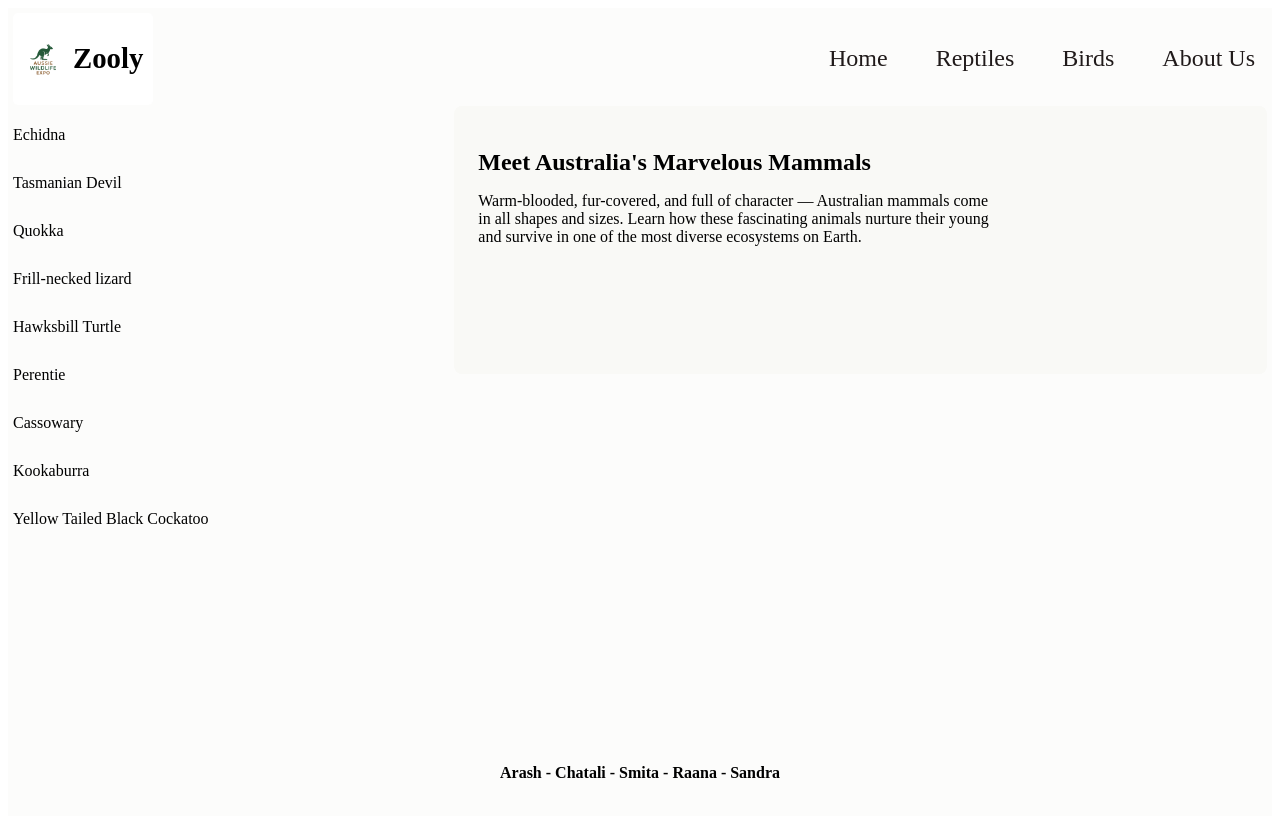
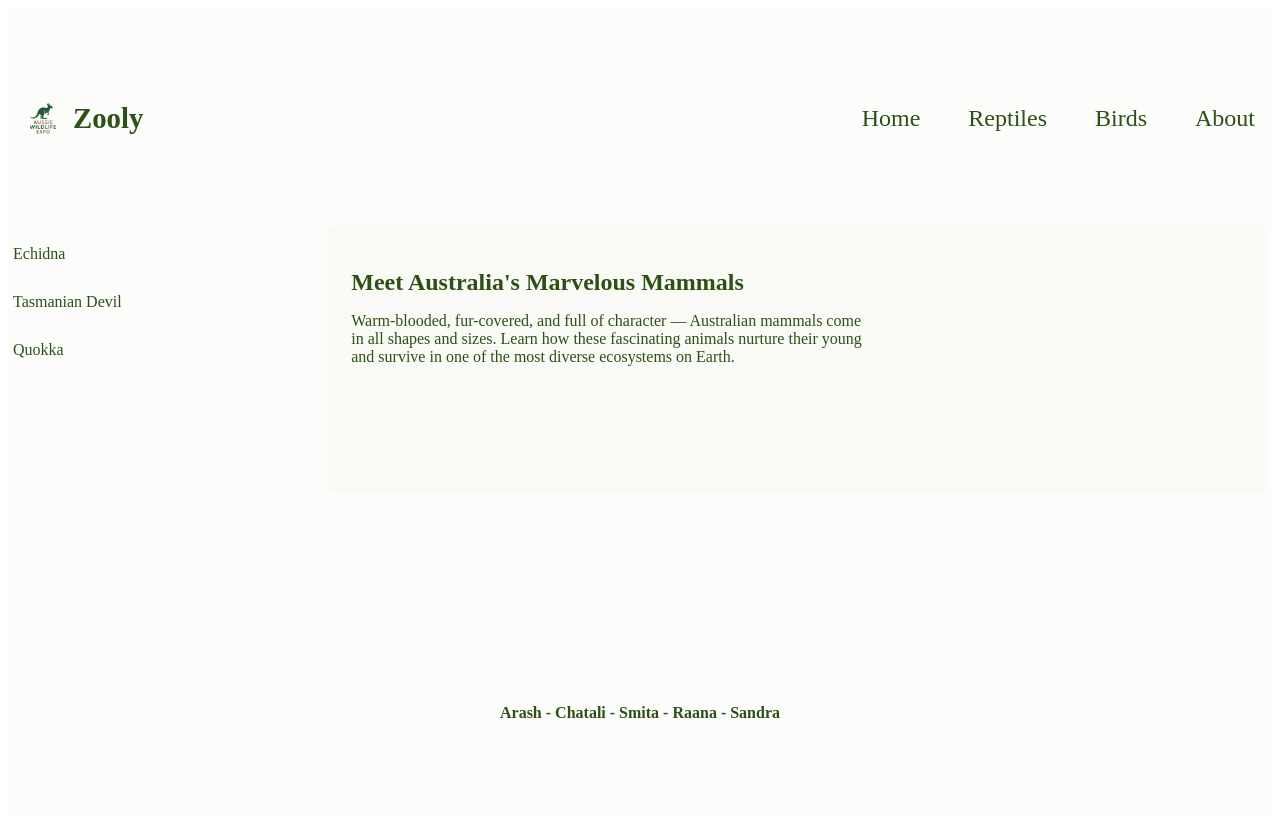
Before and after one commit to ArashSafarighouzhdi/Australia-Zoo, a plain HTML site: page mammals.html in a window 1280 px wide. Drawn offline with Linux system fonts and the light colour scheme.

Commit message:
fixed css based on figma

```diff
--- a/mammal.html
+++ b/mammals.html
@@ -21,7 +21,7 @@
             <li><a href="index.html">Home</a></li>
             <li><a href="reptiles.html">Reptiles</a></li>
             <li><a href="birds.html">Birds</a></li>
-            <li><a href="about.html">About Us</a></li>
+            <li><a href="about.html">About</a></li>
           </ul>
         </nav>
       </header>
@@ -32,13 +32,6 @@
           <li><a href="#">Echidna</a></li>
           <li><a href="#">Tasmanian Devil</a></li>
           <li><a href="#">Quokka</a></li>
-          <li><a href="#">Frill-necked lizard</a></li>
-          <li><a href="#">Hawksbill Turtle</a></li>
-          <li><a href="#">Perentie</a></li>
-          <li><a href="#">Cassowary</a></li>
-          <li><a href="#">Kookaburra</a></li>
-          <li><a href="#">Yellow Tailed Black Cockatoo</a></li>
-        </ul>
       </aside>
 
       <!-- Main content -->
--- a/styles/about.css
+++ b/styles/about.css
@@ -1,4 +1,3 @@
-
 .sidebar h3 {
   font-size: 1.5em;
   margin-bottom: 15px;
@@ -131,7 +130,6 @@
   flex-shrink: 0;
 }
 
-/* Member Details */
 .member-details {
   color: #666;
   line-height: 1.8;
--- a/styles/style.css
+++ b/styles/style.css
@@ -1,10 +1,13 @@
+* {
+  color: #2d5016;
+}
 .container {
   display: grid;
   grid-template-areas:
     "header header"
     "sidebar content"
     "footer footer";
-  grid-template-rows: auto 1fr auto;
+  grid-template-columns: 1fr 3fr;
   min-height: 100vh;
   gap: 1px;
   background-color: rgb(252, 252, 251);
@@ -12,18 +15,16 @@
 }
 
 .container div {
-  background-color: white;
   padding: 10px;
   border-radius: 5px;
-
 }
 .container div.sidebar {
   grid-area: sidebar;
   padding: 20px;
-  background-color: #F5F5F0;
-  font-size : 24px;
+  background-color: #f5f5f0;
+  font-size: 24px;
 }
-.container .sidebar ul{
+.container .sidebar ul {
   list-style: none;
   margin-top: 20px;
   padding: 0;
@@ -34,8 +35,7 @@
 .container .sidebar ul li:last-child {
   margin-bottom: 0;
 }
-.container .sidebar ul li a{
-  color:black;
+.container .sidebar ul li a {
   gap: 5px;
   text-decoration: none;
   display: block;
@@ -89,7 +89,6 @@ header nav li {
 }
 
 header nav a {
-  color: rgb(32, 26, 26);
   padding: 0.5rem 0.75rem;
   border-radius: 0.5rem;
   text-decoration: none;
@@ -100,18 +99,13 @@ header nav a {
 }
 
 header nav a:hover {
-  color: red;
+  color: rgb(27, 219, 88) (0, 255, 34);
 }
 
 .header nav a.active {
   color: green;
   font-weight: bold;
 }
-
-
-
-
-
 
 footer {
   grid-area: footer;
@@ -142,5 +136,4 @@ footer {
   header nav ul {
     justify-content: center;
   }
-
 }
```
Also changed, not shown: about.html (+1 -1 lines), index.html (+2 -2 lines).
